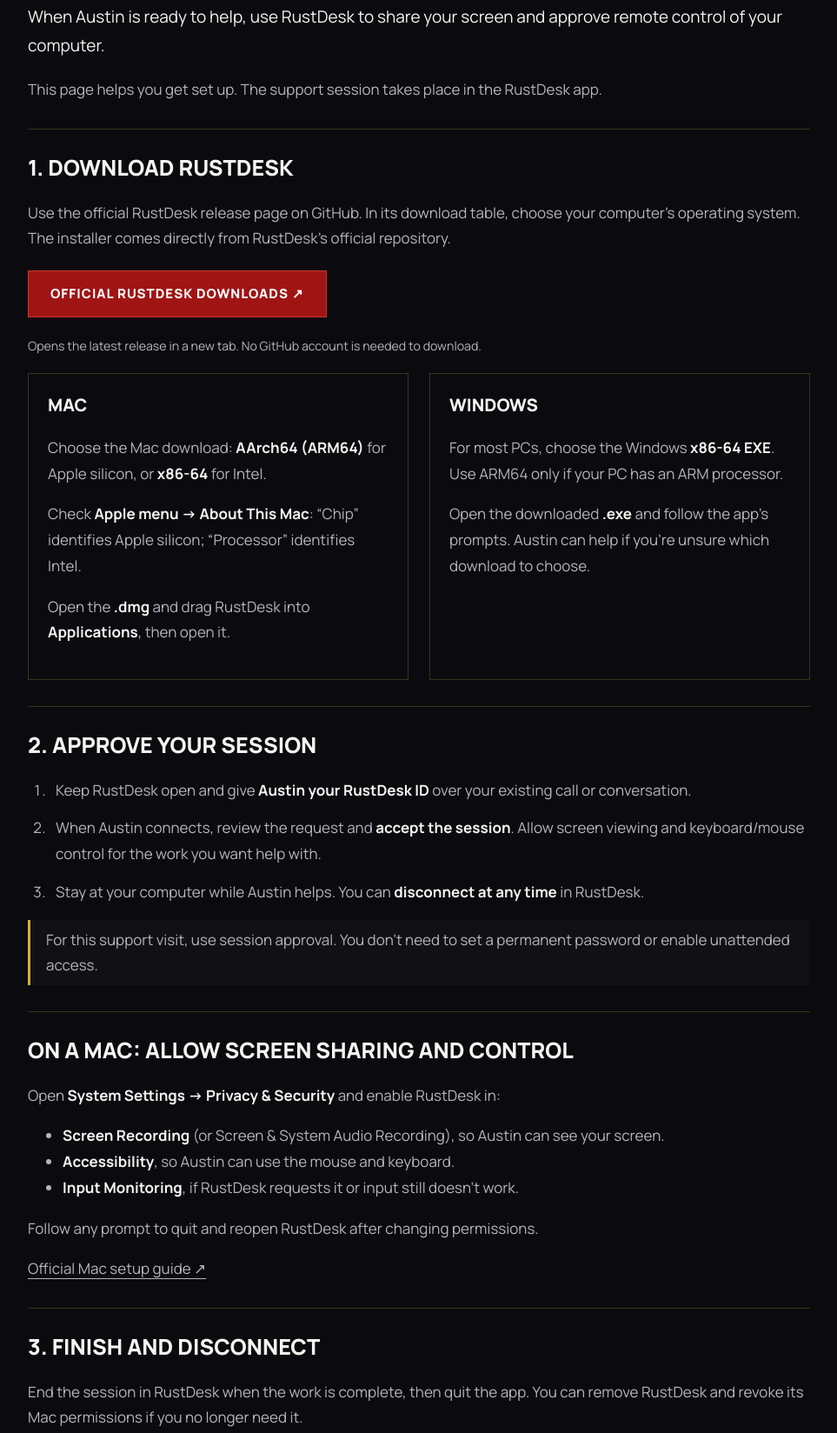
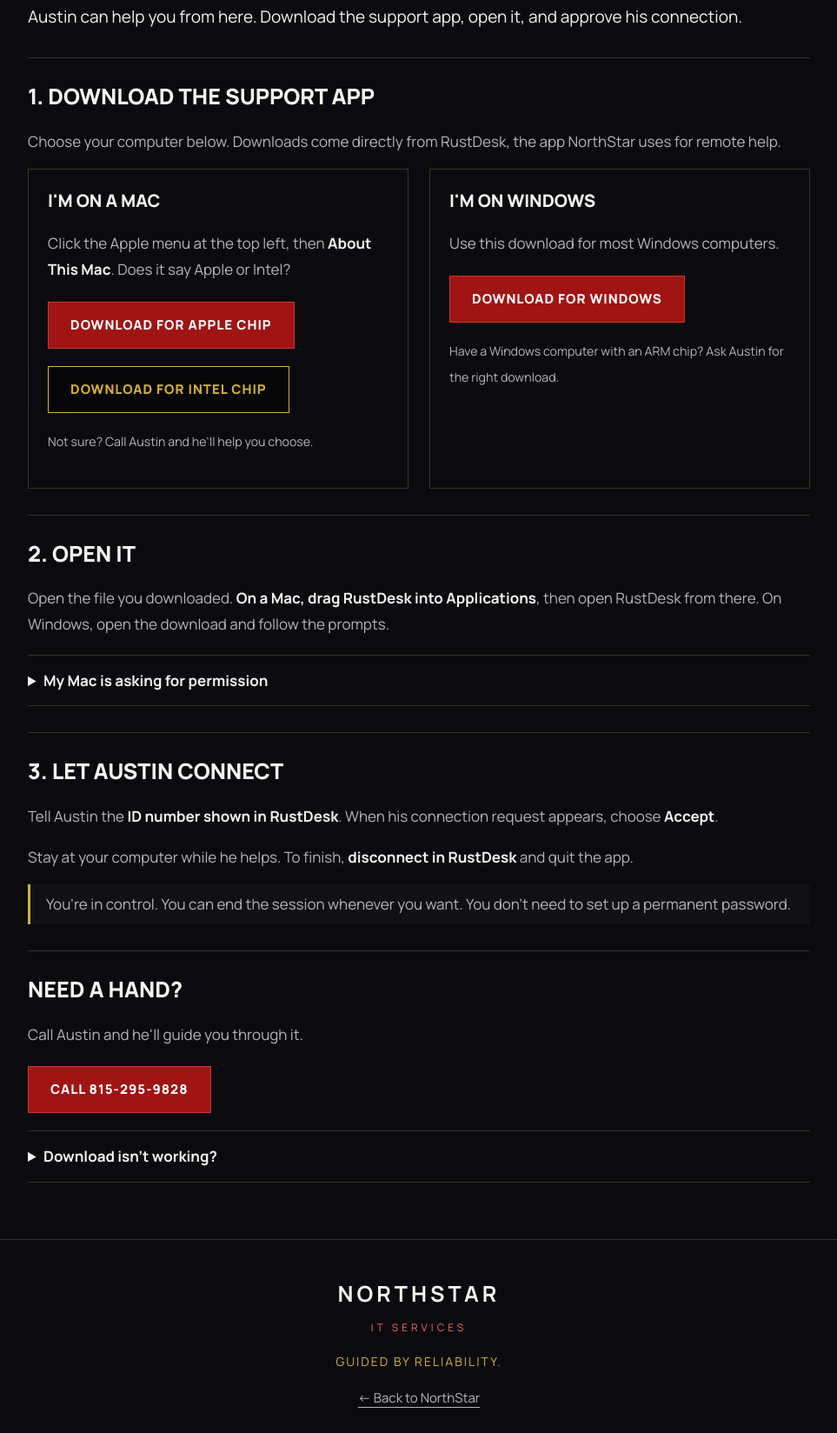
Before and after one commit to asmith-sysadmin/asmith-sysadmin.github.io, a plain HTML site: page support.html in a window 1280 px wide. Shown: the part 354-2002 px from the top of the page at 87% size, without its empty margins (158-1121 px from the left). Drawn offline with Linux system fonts and the light colour scheme.

Commit message:
Add files via upload
NewRemote support

```diff
--- a/support.html
+++ b/support.html
@@ -22,7 +22,7 @@
 .support-steps{padding-left:24px}.support-steps li{padding-left:8px;margin:14px 0}
 .ns-support strong{color:var(--ink)}
 .support-note{border-left:3px solid var(--gold);padding:8px 18px;background:var(--paper)}
-.ns-support a{overflow-wrap:anywhere}.ns-support .ns-actions{margin:22px 0 12px}
+summary{cursor:pointer;color:var(--ink);font-weight:700;padding:14px 0}details{border-block:1px solid var(--line);margin-top:20px}summary:focus-visible{outline:3px solid var(--gold);outline-offset:4px}.ns-support a{overflow-wrap:anywhere}.ns-support .ns-actions{margin:22px 0 12px}
 @media(max-width:600px){.support-platforms{grid-template-columns:1fr}.ns-support{padding-top:30px}}
 </style>
 </head>
@@ -35,38 +35,38 @@
 <main id="content" class="ns-wrap ns-support">
 <p class="ns-eyebrow">NORTHSTAR CUSTOMER SUPPORT</p>
 <h1>Remote help.<br>You're in control.</h1>
-<p class="intro">When Austin is ready to help, use RustDesk to share your screen and approve remote control of your computer.</p>
-<p>This page helps you get set up. The support session takes place in the RustDesk app.</p>
+<p class="intro">Austin can help you from here. Download the support app, open it, and approve his connection.</p>
 <section class="support-section" aria-labelledby="download">
-<h2 id="download">1. Download RustDesk</h2>
-<p>Use the official RustDesk release page on GitHub. In its download table, choose your computer's operating system. The installer comes directly from RustDesk's official repository.</p>
-<div class="ns-actions"><a class="ns-button" href="https://github.com/rustdesk/rustdesk/releases/latest" target="_blank" rel="noopener noreferrer">Official RustDesk downloads ↗</a></div>
-<p><small>Opens the latest release in a new tab. No GitHub account is needed to download.</small></p>
+<h2 id="download">1. Download the support app</h2>
+<p>Choose your computer below. Downloads come directly from RustDesk, the app NorthStar uses for remote help.</p>
 <div class="support-platforms">
-<article><h3>Mac</h3><p>Choose the Mac download: <strong>AArch64 (ARM64)</strong> for Apple silicon, or <strong>x86-64</strong> for Intel.</p><p>Check <strong>Apple menu → About This Mac</strong>: “Chip” identifies Apple silicon; “Processor” identifies Intel.</p><p>Open the <strong>.dmg</strong> and drag RustDesk into <strong>Applications</strong>, then open it.</p></article>
-<article><h3>Windows</h3><p>For most PCs, choose the Windows <strong>x86-64 EXE</strong>. Use ARM64 only if your PC has an ARM processor.</p><p>Open the downloaded <strong>.exe</strong> and follow the app's prompts. Austin can help if you're unsure which download to choose.</p></article>
+<article><h3>I'm on a Mac</h3>
+<p>Click the Apple menu at the top left, then <strong>About This Mac</strong>. Does it say Apple or Intel?</p>
+<div class="ns-actions"><a class="ns-button" href="https://github.com/rustdesk/rustdesk/releases/download/1.5.3/rustdesk-1.5.3-aarch64.dmg">Download for Apple chip</a><a class="ns-button ns-outline" href="https://github.com/rustdesk/rustdesk/releases/download/1.5.3/rustdesk-1.5.3-x86_64.dmg">Download for Intel chip</a></div>
+<p><small>Not sure? Call Austin and he'll help you choose.</small></p></article>
+<article><h3>I'm on Windows</h3><p>Use this download for most Windows computers.</p><div class="ns-actions"><a class="ns-button" href="https://github.com/rustdesk/rustdesk/releases/download/1.5.3/rustdesk-1.5.3-x86_64.exe">Download for Windows</a></div><p><small>Have a Windows computer with an ARM chip? Ask Austin for the right download.</small></p></article>
 </div>
 </section>
+<section class="support-section" aria-labelledby="open">
+<h2 id="open">2. Open it</h2>
+<p>Open the file you downloaded. <strong>On a Mac, drag RustDesk into Applications</strong>, then open RustDesk from there. On Windows, open the download and follow the prompts.</p>
+<details><summary>My Mac is asking for permission</summary>
+<p>This lets Austin see your screen and help with your mouse and keyboard.</p>
+<ol class="support-steps"><li>Open <strong>System Settings → Privacy &amp; Security</strong>.</li><li>Find <strong>Screen Recording</strong> (sometimes called Screen &amp; System Audio Recording) and turn on RustDesk.</li><li>Do the same under <strong>Accessibility</strong>. If RustDesk asks for <strong>Input Monitoring</strong>, turn it on there too.</li><li>If asked, quit and reopen RustDesk.</li></ol>
+<p>Austin can walk you through this on the phone.</p>
+</details>
+</section>
 <section class="support-section" aria-labelledby="connect">
-<h2 id="connect">2. Approve your session</h2>
-<ol class="support-steps">
-<li>Keep RustDesk open and give <strong>Austin your RustDesk ID</strong> over your existing call or conversation.</li>
-<li>When Austin connects, review the request and <strong>accept the session</strong>. Allow screen viewing and keyboard/mouse control for the work you want help with.</li>
-<li>Stay at your computer while Austin helps. You can <strong>disconnect at any time</strong> in RustDesk.</li>
-</ol>
-<p class="support-note">For this support visit, use session approval. You don't need to set a permanent password or enable unattended access.</p>
+<h2 id="connect">3. Let Austin connect</h2>
+<p>Tell Austin the <strong>ID number shown in RustDesk</strong>. When his connection request appears, choose <strong>Accept</strong>.</p>
+<p>Stay at your computer while he helps. To finish, <strong>disconnect in RustDesk</strong> and quit the app.</p>
+<p class="support-note">You're in control. You can end the session whenever you want. You don't need to set up a permanent password.</p>
 </section>
-<section class="support-section" aria-labelledby="mac-permissions">
-<h2 id="mac-permissions">On a Mac: allow screen sharing and control</h2>
-<p>Open <strong>System Settings → Privacy &amp; Security</strong> and enable RustDesk in:</p>
-<ul><li><strong>Screen Recording</strong> (or Screen &amp; System Audio Recording), so Austin can see your screen.</li><li><strong>Accessibility</strong>, so Austin can use the mouse and keyboard.</li><li><strong>Input Monitoring</strong>, if RustDesk requests it or input still doesn't work.</li></ul>
-<p>Follow any prompt to quit and reopen RustDesk after changing permissions.</p>
-<p><a href="https://rustdesk.com/docs/en/client/mac/" target="_blank" rel="noopener noreferrer">Official Mac setup guide ↗</a></p>
-</section>
-<section class="support-section" aria-labelledby="finish">
-<h2 id="finish">3. Finish and disconnect</h2>
-<p>End the session in RustDesk when the work is complete, then quit the app. You can remove RustDesk and revoke its Mac permissions if you no longer need it.</p>
-<p>Need a hand getting started? <a href="tel:+18152959828">Call Austin: 815-295-9828</a>.</p>
+<section class="support-section" aria-labelledby="help">
+<h2 id="help">Need a hand?</h2>
+<p>Call Austin and he'll guide you through it.</p>
+<div class="ns-actions"><a class="ns-button" href="tel:+18152959828">Call 815-295-9828</a></div>
+<details><summary>Download isn't working?</summary><p><a href="https://github.com/rustdesk/rustdesk/releases/latest" target="_blank" rel="noopener noreferrer">Open RustDesk's latest official downloads</a>, or call Austin for help.</p></details>
 </section>
 </main>
 <footer class="ns-footer"><strong>NORTHSTAR</strong><span>IT SERVICES</span><p>Guided by reliability.</p><a href="/northstar.html">← Back to NorthStar</a></footer>
```
